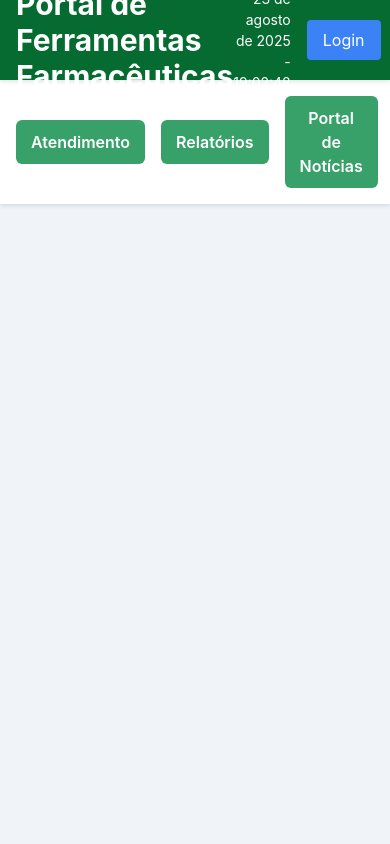
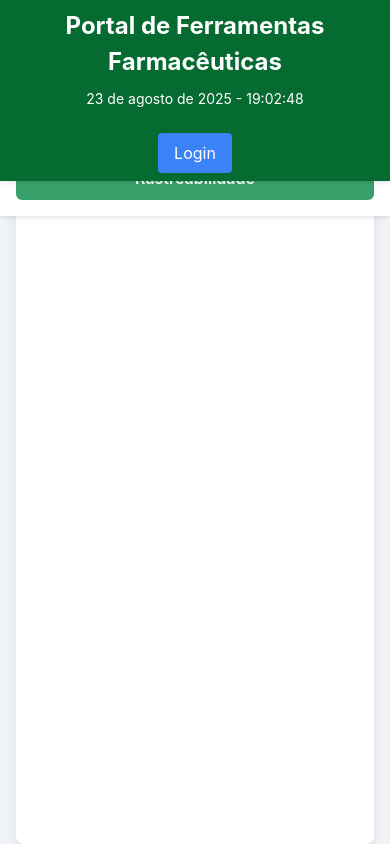
Before and after one commit to luanolivercod/testelogin, a plain HTML site: page index.html in a window 390 px wide. Drawn offline with nearby package versions, Linux system fonts and the light colour scheme; no server answers.

Commit message:
Update index.html

```diff
--- a/index.html
+++ b/index.html
@@ -11,6 +11,9 @@
             background-color: #f0f4f8;
             margin: 0;
             padding-top: 136px;
+            height: 100vh; /* Define a altura total da tela */
+            display: flex; /* Adiciona flexbox para facilitar o layout */
+            flex-direction: column;
         }
 
         .main-header {
@@ -61,6 +64,7 @@
             transition: background-color 0.3s;
             cursor: pointer;
             text-align: center;
+            white-space: nowrap;
         }
         .menu-item:hover {
             background-color: #2f855a;
@@ -76,12 +80,13 @@
 
         .app-container {
             width: 100%;
-            height: calc(100vh - 136px);
+            height: calc(100vh - 136px); /* Altura dinâmica para preencher o restante da tela */
             border: none;
             background-color: #fff;
             padding: 1rem;
             box-shadow: 0 2px 4px rgba(0,0,0,0.1);
             margin-top: 1rem;
+            flex-grow: 1; /* Permite que o iframe cresça e ocupe o espaço restante */
         }
 
         #login-form-container {
@@ -111,6 +116,50 @@
             color: white;
             cursor: pointer;
         }
+
+        /* MEDIA QUERIES PARA RESPONSIVIDADE EM CELULARES */
+        @media (max-width: 768px) {
+            body {
+                padding-top: 104px;
+            }
+
+            .main-header {
+                flex-direction: column;
+                height: auto;
+                padding-top: 0.5rem;
+                padding-bottom: 0.5rem;
+            }
+            .main-header h1 {
+                font-size: 1.5rem;
+                text-align: center;
+                margin-bottom: 0.5rem;
+            }
+            .main-header .flex {
+                flex-direction: column;
+                align-items: center;
+                gap: 0.5rem;
+            }
+            .user-info {
+                text-align: center;
+                margin-bottom: 0.5rem;
+            }
+            .auth-buttons {
+                margin-top: 0.5rem;
+            }
+
+            .menu-buttons-top {
+                top: 80px;
+                flex-wrap: wrap;
+                justify-content: center;
+                height: auto;
+            }
+            .menu-item {
+                flex-grow: 1;
+            }
+            .app-container {
+                height: calc(100vh - 104px);
+            }
+        }
     </style>
 </head>
 <body>
@@ -130,16 +179,20 @@
     <nav class="menu-buttons-top" id="menu-buttons-container">
         </nav>
 
+    <main class="flex-grow p-4">
+        <iframe id="app-iframe" class="app-container w-full h-full rounded-lg shadow-lg bg-white p-4"></iframe>
+    </main>
+
     <div id="login-form-container">
         <h2>Login</h2>
         <form id="loginForm">
             <input type="email" id="email" placeholder="E-mail" required>
             <input type="password" id="senha" placeholder="Senha" required>
-            <button type="submit">Entrar</button>
+            <button type="submit" class="bg-green-600 text-white mt-4 py-2 px-4 rounded">Entrar</button>
         </form>
-        <button id="googleLoginBtn" class="bg-blue-600 text-white">Entrar com o Google</button>
+        <button id="googleLoginBtn" class="bg-blue-600 text-white mt-4 py-2 px-4 rounded">Entrar com o Google</button>
         <p class="mt-4">Não tem conta? <a href="#" id="criarContaBtn" class="text-blue-500 hover:underline">Criar conta</a></p>
-        <button id="closeLoginBtn" class="mt-4 bg-gray-500">Fechar</button>
+        <button id="closeLoginBtn" class="bg-gray-500 text-white mt-4 py-2 px-4 rounded">Fechar</button>
     </div>
 
     <script src="https://www.gstatic.com/firebasejs/9.23.0/firebase-app-compat.js"></script>
@@ -174,11 +227,10 @@
         const emailDisplay = document.getElementById('email-display');
 
         const allButtons = [
-            { id: 'btn-atendimento', text: 'Atendimento', url: 'diluicao_31.0_index.html.html', roles: ['public', 'basico', 'pleno', 'admin'] },
-            { id: 'btn-relatorios', text: 'Relatórios', url: 'Rastreabilidade teste web 26.0 index.html', roles: ['public', 'basico', 'pleno', 'admin'] },
-            { id: 'btn-noticias', text: 'Portal de Notícias', url: 'portal_noticias.html', roles: ['public', 'basico', 'pleno', 'admin'] },
-            { id: 'btn-cadastros', text: 'Cadastros', url: 'custo por paciente 10.0 index.html', roles: ['basico', 'pleno', 'admin'] },
-            { id: 'btn-sistema', text: 'Sistema', url: 'Suprimentos 10.0 index.html', roles: ['admin'] },
+            { id: 'btn-diluicao', text: 'Calculadora de Diluição', url: 'diluicao_31.0_index.html.html', roles: ['public', 'basico', 'pleno', 'admin'] },
+            { id: 'btn-custo', text: 'Custo por Paciente', url: 'custo por paciente 10.0 index.html', roles: ['admin'] },
+            { id: 'btn-rastreabilidade', text: 'Rastreabilidade', url: 'Rastreabilidade teste web 26.0 index.html', roles: ['public', 'basico', 'pleno', 'admin'] },
+            { id: 'btn-suprimentos', text: 'Análise de Estoque', url: 'Suprimentos 10.0 index.html', roles: ['pleno', 'admin'] },
             { id: 'btn-ocs', text: 'Controle de OCs', url: 'ordens_de_compra 22.0 index.html', roles: ['pleno', 'admin'] },
             { id: 'btn-emprestimo', text: 'Termo de Empréstimo', url: 'Termo de empréstimo 4.0 index.html', roles: ['pleno', 'admin'] },
             { id: 'btn-prescricao', text: 'Custo por Préscrição', url: 'analise-de-prescricao-medico-9.0-index.html', roles: ['admin'] }
@@ -193,9 +245,8 @@
             datetimeDisplay.textContent = `${dateString} - ${timeString}`;
         }
 
-        // Atualiza a data e hora a cada segundo
         setInterval(updateDateTime, 1000);
-        updateDateTime(); // Chama a função na inicialização para evitar atraso
+        updateDateTime();
 
         function showLoginModal() {
             loginFormContainer.style.display = 'block';
@@ -222,7 +273,7 @@
             const buttonsToShow = allButtons.filter(button => button.roles.includes('public') || button.roles.includes(userRole));
 
             buttonsToShow.forEach(button => {
-                const btnElement = document.createElement('div');
+                const btnElement = document.createElement('div'); // Usei <div> em vez de <button> para facilitar o estilo
                 btnElement.id = button.id;
                 btnElement.classList.add('menu-item');
                 btnElement.textContent = button.text;
@@ -233,6 +284,11 @@
                 };
                 menuButtonsContainer.appendChild(btnElement);
             });
+            // Carrega o primeiro aplicativo disponível para o usuário
+            if (buttonsToShow.length > 0) {
+                const firstButton = document.getElementById(buttonsToShow[0].id);
+                loadApp(buttonsToShow[0].url, firstButton);
+            }
         }
 
         function loadApp(appFile, button) {
@@ -245,13 +301,11 @@
             }
         }
 
-        // Renderiza os botões públicos imediatamente ao carregar a página
         renderMenuButtons('public');
 
         auth.onAuthStateChanged(user => {
             renderAuthButtons(user);
             if (user) {
-                // Exibe o e-mail do usuário logado
                 emailDisplay.textContent = user.email;
 
                 db.collection('users').doc(user.uid).get()
@@ -265,7 +319,6 @@
                     });
                 hideLoginModal();
             } else {
-                // Limpa o e-mail quando o usuário faz logout
                 emailDisplay.textContent = '';
                 renderMenuButtons('public');
             }
```
